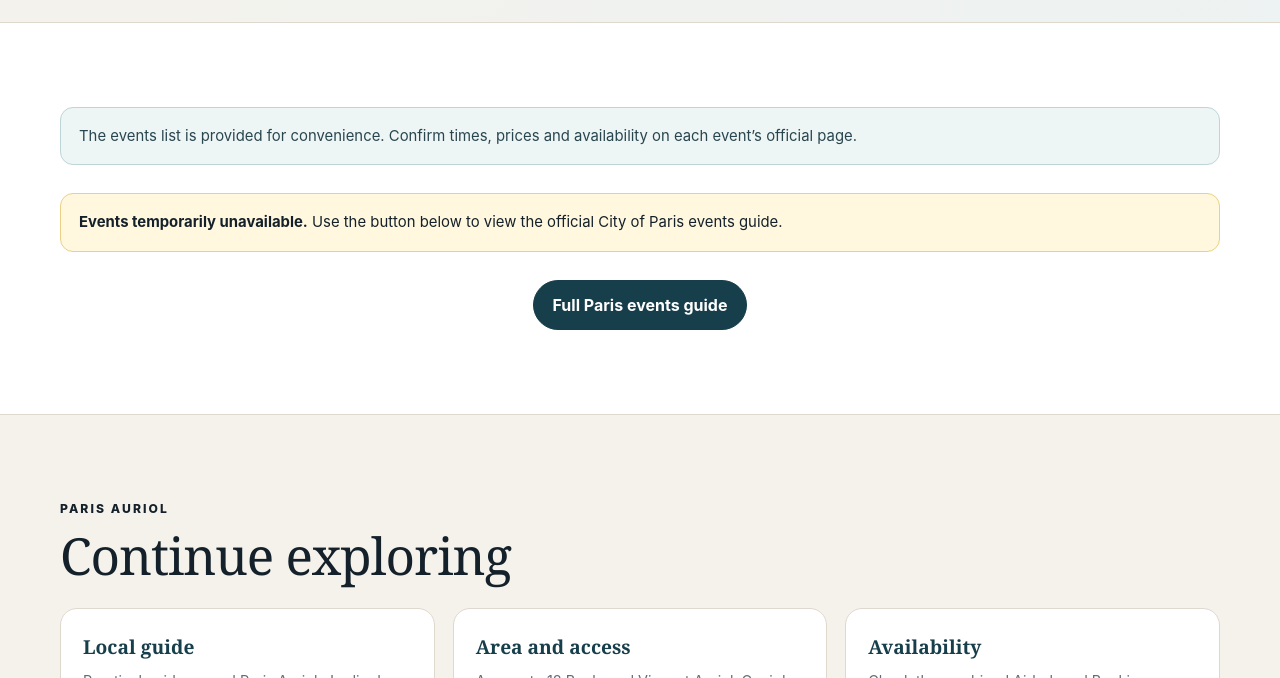
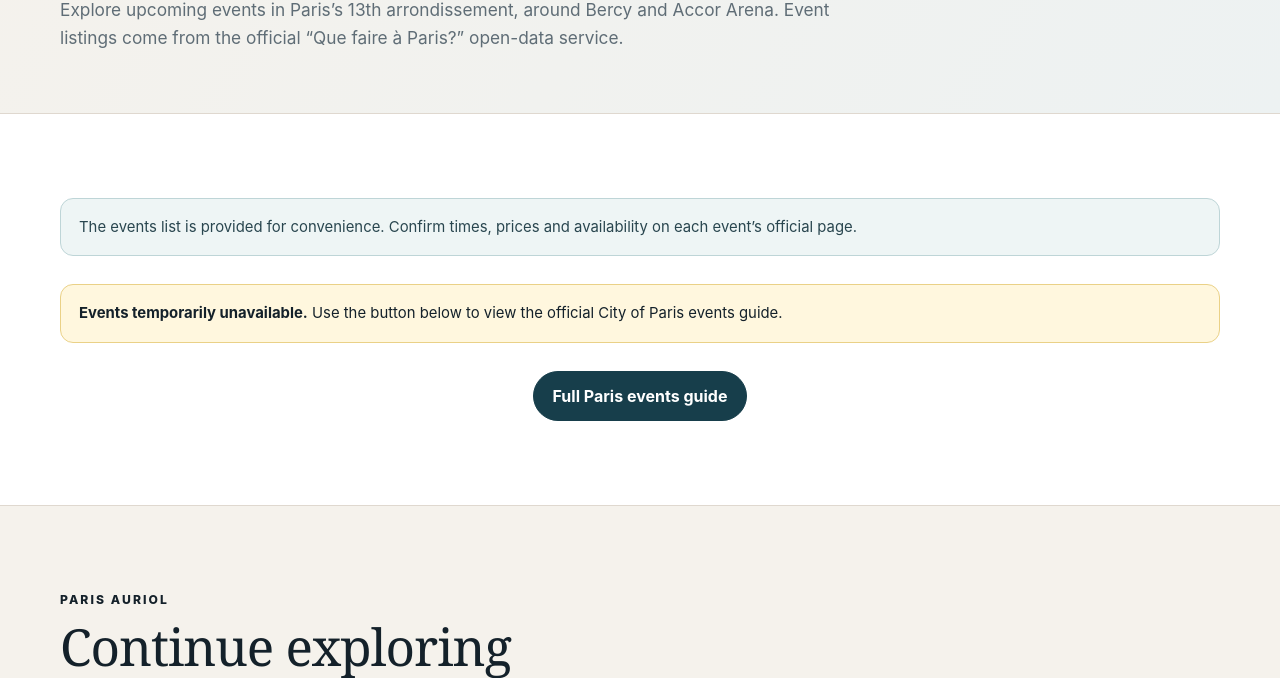
Before and after one commit to stephanelard-cmd/www.parisauriol.com, a plain HTML site: page en/agenda.html in a window 1280 px wide. Shown: the part 422-1100 px from the top of the page. Drawn offline with Linux system fonts and the light colour scheme; no server answers.

Commit message:
SEO: clarify local event agenda heading and intro

```diff
--- a/en/agenda.html
+++ b/en/agenda.html
@@ -34,7 +34,7 @@
 <li><span aria-current="page">Events</span></li>
 </ol></div>
 </nav>
-<section class="page-hero"><div class="container"><div class="eyebrow">Going out in Paris</div><h1>13th arrondissement events</h1><p class="lead">Upcoming events are loaded from the official “Que faire à Paris?” Open Data service.</p></div></section>
+<section class="page-hero"><div class="container"><div class="eyebrow">Going out in Paris</div><h1>Events in Paris 13 and around Accor Arena</h1><p class="lead">Explore upcoming events in Paris’s 13th arrondissement, around Bercy and Accor Arena. Event listings come from the official “Que faire à Paris?” open-data service.</p></div></section>
 <section class="section"><div class="container"><div class="notice notice-info">The events list is provided for convenience. Confirm times, prices and availability on each event’s official page.</div><div aria-live="polite" class="event-list" id="events"><p>Loading events…</p></div><div class="actions center"><a class="btn" href="https://www.paris.fr/quefaire" rel="noopener" target="_blank">Full Paris events guide</a></div></div></section>
 <section class="section seo-related alt" id="related-pages"><div class="container">
 <div class="eyebrow">Paris Auriol</div><h2>Continue exploring</h2>
```
